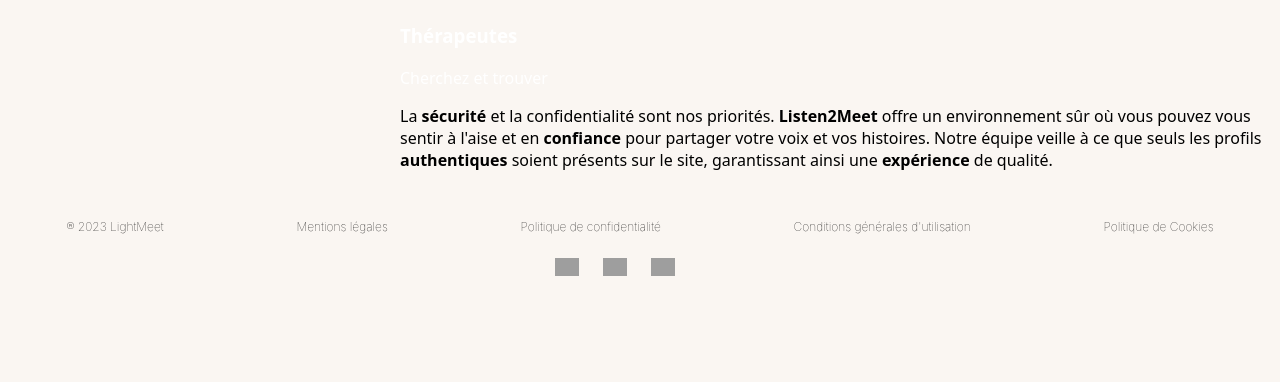
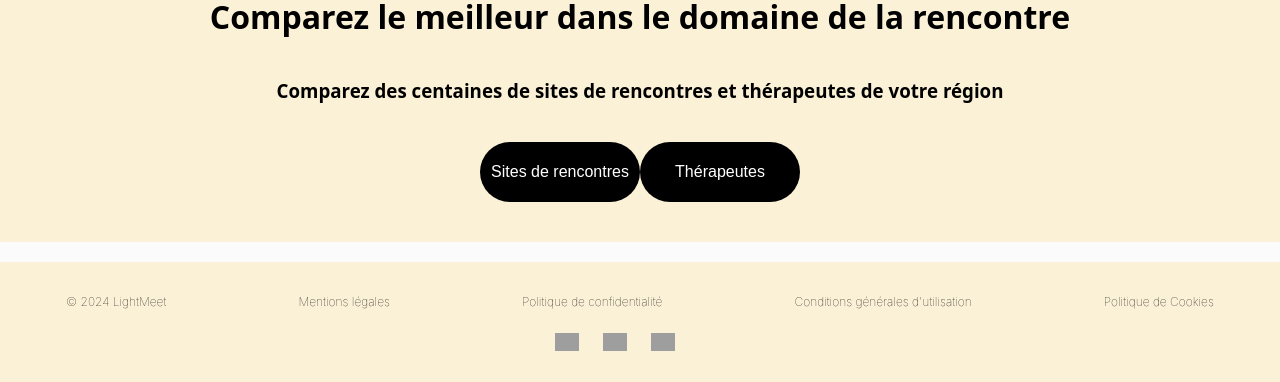
Before and after one commit to mikerault-l2m/lightmeet, a Django app: page / in a window 1280 px wide. Shown: the part 767-1149 px from the top of the page. Before the commit the page ends 1043 px from the top, so only its background shows below. Run offline with Django 4.2, Linux system fonts and the light colour scheme; grey boxes are pictures that could not be loaded.

```diff
--- a/lightmeet/accounts/static/accounts/css/style_base.css
+++ b/lightmeet/accounts/static/accounts/css/style_base.css
@@ -7,7 +7,7 @@
 
 /* base_Contexte.html */
 
-.scription {
+.inscription {
     padding: 15px;
     z-index: 400;
     background: rgba(134, 0, 232, 0.6);
@@ -122,7 +122,7 @@ header {
 body {
     font-family: system-ui, -apple-system, BlinkMacSystemFont, 'Segoe UI', Oxygen, Ubuntu, Cantarell, 'Open Sans', 'Helvetica Neue', sans-serif;
     color: #000000;
-    background-color: #FAF6F2;
+    background-color: #FBFBFB;
     background-repeat: no-repeat;
     background-size: cover;
     margin: 0;
@@ -131,7 +131,7 @@ body {
 /* --------------------footer--------------------------------- */
 
 footer {
-    background-color: #FAF6F2;
+    background-color:#FBF1D6;
     display: flex;
     flex-direction: column;
     font-family: '-apple-system', 'BlinkMacSystemFont', 'sans-serif', 'system-ui';
--- a/lightmeet/lightmeet/urls.py
+++ b/lightmeet/lightmeet/urls.py
@@ -12,45 +12,88 @@ from support.views import *
 from posts.views import *
 
 urlpatterns = [
-    # Administrateur :
-    path('lightmeet-admin/', admin.site.urls),
+            # Administrateur :
+        path('lightmeet-admin/', admin.site.urls),
 
-    path('',Home.as_view(),name = "Home"),
+        # Page principale / CTA Comparer
+        path('',Home.as_view(),name = "Home"),
 
-    # Accounts :
+            # Accounts
 
-    path('connexion', inscription, name="Connexion"),
-    path('connexion/social_network',SocialNetwork, name="Connexion par réseau social"),
-    path('login', login_view, name="login"),
-    path('logout', logout_view, name="logout"),
-    path('connexion/new_account',nouvel_utilisateur,name="nouvel_utilisateur"),
-    path('connexion/forget_password',forget_password, name="forget_password"),
-    path('connexion/delete_account',delete_account,name="Delete Account"),
+        # Connexion de l'utilisateur
+        path('connexion', inscription, name="Connexion"),
 
-    # Legal:
+        # Connexion par le biais des réseaux sociaux
+        path('connexion/social_network',SocialNetwork, name="Connexion par réseau social"),
 
-    path('mentions_légales', legal_Control_2.as_view(), name="Mentions légales"),
-    path('mentions_légales/CGU', legal_Control_CGU.as_view(), name="CGU"),
-    path('mentions_légales/PDC', legal_Control_PDC.as_view(), name="PDC"),
-    path('mentions_légales/PC', legal_Control_PC.as_view(), name="PC"),
-    #path('legal/consentement',legal_consentement.as_view(),name="Consentement"),
+        # Principe de connexion
+        path('login', login_view, name="login"),
 
-    # Partner_meet:
+        # Principe de déconnexion
+        path('logout', logout_view, name="logout"),
 
-    # Cette API propose de filtrer les applications de rencontre afin de proposer le meilleur aux célibataires.
-    path('rencontre/',rencontrer.as_view(),name = "Rencontres"),
+        # Création d'un compte
+        path('connexion/new_account',nouvel_utilisateur,name="nouvel_utilisateur"),
 
-    # Thérapeutes :
-    path('psy/',psy_control_2.as_view(),name = "Psychologue"),
+        # Mot de passe oublié
+        path('connexion/forget_password',forget_password, name="forget_password"),
 
-    # Support :
-    path('contact/',SupportModel.as_view(),name="Contact"),
+        # Supprimer son compte
+        path('connexion/delete_account',delete_account,name="Delete Account"),
 
-    #Blog
-    path('blog/',BlogHome.as_view(),name="blog_home"),
-    path('blog/create',login_required(BlogPostCreate.as_view()),name="blog_create"),
-    path('blog/<str:slug>',BlogPostDetail.as_view(),name="blog_detail"),
-    path('blog/edit/<str:slug>',login_required(BlogPostUpdate.as_view()),name="blog_edit"),
-    path('blog/delete/<str:slug>',login_required(BlogPostDelete.as_view()),name="blog_delete")
+            # Legal
+
+        # Affichage des mentions légales de Lightmeet
+        path('mentions_légales', legal_Control_2.as_view(), name="Mentions légales"),
+
+        # Affichage des CGU
+        path('mentions_légales/CGU', legal_Control_CGU.as_view(), name="CGU"),
+
+        # Affichage des politiques de confidentialité
+        path('mentions_légales/PDC', legal_Control_PDC.as_view(), name="PDC"),
+
+        # Affichage des politiques des cookies
+        path('mentions_légales/PC', legal_Control_PC.as_view(), name="PC"),
+
+        # Obtention du consentement de l'utilisateur
+        #path('legal/consentement',legal_consentement.as_view(),name="Consentement"),
+
+            # Partner_meet:
+
+        # Outil de recherche de sites de rencontre
+        path('rencontre/',rencontrer.as_view(),name = "Rencontres"),
+
+        # Outil de comparaison de marques de rencontre
+        #path('rencontre/comparaison',meet_compare.as_view(),name = "Comparaison Rencontres"),
+
+        # Thérapeutes :
+
+        # Outil de recherche de thérapeutes géolocalisés
+        #path('psy/',psy_control_2.as_view(),name = "Psychologue"),
+
+        # Outil de comparaison entre thérapeutes géolocalisés
+        #path('psy/thérapeutes',psy_control_2.as_view(),name = "Psychologue"),
+
+        # Support :
+
+        # Formulaire pour contacter l'entreprise Lightmeet
+        #path('contact/',SupportModel.as_view(),name="Contact"),
+
+        # Blog
+
+        # Page principale du blog -
+        path('blog/',BlogHome.as_view(),name="blog_home"),
+
+        # Création d'articles sur le Blog
+        path('blog/create',login_required(BlogPostCreate.as_view()),name="blog_create"),
+
+        # Ciblage d'un article suivant le nom de l'article
+        path('blog/<str:slug>',BlogPostDetail.as_view(),name="blog_detail"),
+
+        # Édition d'un article ciblé suivant le nom de l'article
+        path('blog/edit/<str:slug>',login_required(BlogPostUpdate.as_view()),name="blog_edit"),
+
+        # Suppression d'un article
+        path('blog/delete/<str:slug>',login_required(BlogPostDelete.as_view()),name="blog_delete")
 
 ] + static(settings.MEDIA_URL, document_root=settings.MEDIA_ROOT)
--- a/lightmeet/partner_meet/static/partner_meet/css/style_2.css
+++ b/lightmeet/partner_meet/static/partner_meet/css/style_2.css
@@ -0,0 +1,86 @@
+@media(max-width:992px){  header {
+        background-color: transparent; /* Header sans couleur */
+    }
+    .call-to-action-container {
+        background-color: #FBF1D6; /* Couleur du footer */
+        padding: 20px; /* Espacement interne */
+        border-radius: 5px; /* Arrondi des coins */
+        margin-bottom: 20px; /* Marge en bas */
+        width: 100%; /* Largeur à 100% */
+    }
+    .call-to-action {
+        background-color: black; /* Couleur de fond des boutons */
+        border-radius: 40px; /* Arrondi des coins */
+        width: 160px; /* Largeur des boutons */
+        height: 60px; /* Hauteur des boutons */
+        margin-right: 10px; /* Marge à droite des boutons */
+        border: none; /* Supprimer la bordure */
+        cursor: pointer; /* Curseur au survol */
+        color: white; /* Couleur du texte */
+        margin:20px 0px 20px 0px;
+        font-size: 16px; /* Taille du texte */
+    }
+    .call-to-action-site {
+        display: flex; /* Utiliser le modèle de boîte flex */
+        justify-content: center; /* Centrer horizontalement les éléments */
+    }
+    .box {
+        background-color: #FBF1D6; /* Couleur de la box */
+        width: 200px; /* Largeur de la box */
+        height: 150px; /* Hauteur de la box */
+        margin: 10px; /* Marge autour de la box */
+    }
+    .boxes {
+        display: flex; /* Utiliser le modèle de boîte flex */
+        justify-content: space-evenly; /* Espacement égal entre les boxes */
+    }
+    .call-to-action-title {
+        display: flex; /* Utiliser le modèle de boîte flex */
+        justify-content: center; /* Centrer horizontalement */
+        align-items: center; /* Centrer verticalement */
+    }
+}
+
+
+@media(min-width:992px){
+    header {
+        background-color: transparent; /* Header sans couleur */
+    }
+    .call-to-action-container {
+        background-color: #FBF1D6; /* Couleur du footer */
+        padding: 20px; /* Espacement interne */
+        border-radius: 5px; /* Arrondi des coins */
+        margin-bottom: 20px; /* Marge en bas */
+        width: 100%; /* Largeur à 100% */
+    }
+    .call-to-action {
+        background-color: black; /* Couleur de fond des boutons */
+        border-radius: 40px; /* Arrondi des coins */
+        width: 160px; /* Largeur des boutons */
+        height: 60px; /* Hauteur des boutons */
+        margin-right: 10px; /* Marge à droite des boutons */
+        border: none; /* Supprimer la bordure */
+        cursor: pointer; /* Curseur au survol */
+        color: white; /* Couleur du texte */
+        margin:20px 0px 20px 0px;
+        font-size: 16px; /* Taille du texte */
+    }
+    .call-to-action-site {
+        display: flex; /* Utiliser le modèle de boîte flex */
+        justify-content: center; /* Centrer horizontalement les éléments */
+    }
+    .box {
+        background-color: #FBF1D6; /* Couleur de la box */
+        width: 200px; /* Largeur de la box */
+        height: 150px; /* Hauteur de la box */
+        margin: 10px; /* Marge autour de la box */
+    }
+    .boxes {
+        display: flex; /* Utiliser le modèle de boîte flex */
+        justify-content: space-evenly; /* Espacement égal entre les boxes */
+    }
+    .call-to-action-title {
+        display: flex; /* Utiliser le modèle de boîte flex */
+        justify-content: center; /* Centrer horizontalement */
+        align-items: center; /* Centrer verticalement */
+    }}
--- a/lightmeet/partner_meet/templates/partner_meet/Home.html
+++ b/lightmeet/partner_meet/templates/partner_meet/Home.html
@@ -1,48 +1,89 @@
 {% extends 'partner_meet/base_Partner_meet.html' %}
 {% load static %}
 {% block css %}
-<link rel="stylesheet" href="{% static 'accounts/css/style_2.css' %}">
+<link rel="stylesheet" href="{% static 'partner_meet/css/style_2.css' %}">
 {{ block.super }}
 <link rel="stylesheet" href="{% static 'accounts/css/style_base.css' %}">
+<style>
+    header {
+        background-color: transparent; /* Header sans couleur */
+    }
+    .call-to-action-container {
+        background-color: #FBF1D6; /* Couleur du footer */
+        padding: 20px; /* Espacement interne */
+        border-radius: 5px; /* Arrondi des coins */
+        margin-bottom: 20px; /* Marge en bas */
+        width: 100%; /* Largeur à 100% */
+    }
+    .call-to-action {
+        background-color: black; /* Couleur de fond des boutons */
+        border-radius: 40px; /* Arrondi des coins */
+        width: 160px; /* Largeur des boutons */
+        height: 60px; /* Hauteur des boutons */
+        margin-right: 10px; /* Marge à droite des boutons */
+        border: none; /* Supprimer la bordure */
+        cursor: pointer; /* Curseur au survol */
+        color: white; /* Couleur du texte */
+        margin:20px 0px 20px 0px;
+        font-size: 16px; /* Taille du texte */
+    }
+    .call-to-action-site {
+        display: flex; /* Utiliser le modèle de boîte flex */
+        justify-content: center; /* Centrer horizontalement les éléments */
+    }
+    .box {
+        background-color: #FBF1D6; /* Couleur de la box */
+        width: 200px; /* Largeur de la box */
+        height: 150px; /* Hauteur de la box */
+        margin: 10px; /* Marge autour de la box */
+    }
+    .boxes {
+        display: flex; /* Utiliser le modèle de boîte flex */
+        justify-content: space-evenly; /* Espacement égal entre les boxes */
+    }
+    .call-to-action-title {
+        display: flex; /* Utiliser le modèle de boîte flex */
+        justify-content: center; /* Centrer horizontalement */
+        align-items: center; /* Centrer verticalement */
+    }
+</style>
 {% endblock %}
-
+<html>
+<body>
 {% block section %}
-<section>
-    <div class="logoPosition">
-        <div class="positionLogoListen2meet">
-            <img class="logolisten2meet" src="{% static 'contexte/Logos/logo_listen2meet.png' %}" alt=" Logo Listen 2 meet " />
+<h1>Éclairez vos rencontres</h1>
+    <h2>Trouver le site de rencontre qui vous correspond</h2>
+    <button class="call-to-action call-to-action-comparer">Comparer</button> <!-- Ajout de la classe call-to-action-comparer -->
+    <div class="boxes">
+        <div class="box">
+            <p>Comparaison rapide et gratuite</p>
         </div>
-        <div class="PosBoutonAndCitation">
-            <p class="Citation"></p>
-            <button class="Listen"> <a class="link" href="{% url 'Home' %}">Comparer</a> </button>
+        <div class="box">
+            <p>Gain de temps précieux</p>
+        </div>
+        <div class="box">
+            <p>+ 100 sites de rencontres sélectionnés avec soin</p>
         </div>
     </div>
-
-    <div class="Products">
-        <a class="Connexion" href="{% url 'Home' %}">
-            <div class="buttonLinkOtherPage">
-                <img class="meet" src="{% static 'contexte/Logos/rencontre.png' %}" alt=" un site de rencontres où l'on rencontre l'amour par là le biais de la voix " />
-                <div class="black_button">
-                    <h3 class="TitleButton"> Rencontres</h3>
-                    <div class="Description"></div>
-                </div>
-            </div>
-        </a>
-        <a class="Connexion" href="{% url 'Home' %}">
-            <div class="buttonLinkOtherPage">
-                <img class="behavior" src="{% static 'contexte/Logos/la.png' %}">
-                <div class="black_button">
-                    <h3 class="TitleButton"> Thérapeutes</h3>
-                    <P class="Description">Cherchez et trouver </P>
-                </div>
-            </div>
-        </a>
-        <div class="containerSecure">
-            <p class="Secure">
-                La <strong>sécurité</strong> et la confidentialité sont nos priorités. <strong class="wordImportant">Listen2Meet</strong> offre un environnement sûr où vous pouvez vous sentir à l'aise et en <strong>confiance</strong> pour partager votre voix et vos histoires. Notre équipe veille à ce que seuls les profils <strong>authentiques</strong> soient présents sur le site, garantissant ainsi une <strong>expérience</strong> de qualité.
-            </p>
+    <h2>Le comparateur qui répond à vos besoins réels pour trouver l’application qui <strong>VOUS</strong> correspond</h2>
+    <ul>
+        <li>Trouvez l'application de rencontres qui correspond à vos besoins réels</li>
+        <li>Gagnez du temps et de l’argent en comparant facilement en 1 clic</li>
+        <li>Découvrez l’ensemble des sites de rencontres du marché</li>
+        <li>Comparez les différents abonnements proposés par les sites de rencontres</li>
+    </ul>
+    <div class="call-to-action-container">
+        <div class="call-to-action-title">
+            <h1>Comparez le meilleur dans le domaine de la rencontre</h1>
         </div>
-
+        <div class="call-to-action-title">
+            <h3>Comparez des centaines de sites de rencontres et thérapeutes de votre région</h3>
+        </div>
+        <div class="call-to-action-site">
+            <button class="call-to-action">Sites de rencontres</button>
+            <button class="call-to-action">Thérapeutes</button>
+        </div>
     </div>
-</section>
 {% endblock %}
+</body>
+</html>
--- a/lightmeet/partner_meet/templates/partner_meet/base_Partner_meet.html
+++ b/lightmeet/partner_meet/templates/partner_meet/base_Partner_meet.html
@@ -23,10 +23,8 @@
 
 <body class="container">
 <header>
-    <a class="Player" href="{% url 'Home' %}">
-        <div class="logoListen">
-            <img src="{% static 'contexte/Logos/l2m.png' %}" width="60px" height="60px">
-        </div>
+    <a href="{% url 'Home' %}">
+        Lightmeet
     </a>
     <nav class="NavHeader">
         <div class="menuHamburger">
@@ -42,10 +40,9 @@
 {% endblock %}
 {% block footer %}
 <footer>
-
     <ul class="ListFooter">
         <a class="linkFooter" href="{% url 'Home' %}">
-            <li>® 2023 LightMeet</li>
+            <li>© 2024 LightMeet</li>
         </a>
         <a class="linkFooter" href="{% url 'Home' %}">
             <li>Mentions légales</li>
--- a/lightmeet/partner_meet/views.py
+++ b/lightmeet/partner_meet/views.py
@@ -15,6 +15,11 @@ class Home(TemplateView):
 class rencontrer(TemplateView):
     model = Lightener
     template_name = "partner_meet/Home_Rencontres.html"
+
+@login_required
+class meet_compare(TemplateView):
+    model = Lightener
+    template_name = "partner_meet/meet_comparer.html"
 
 
 @login_required
```
Also changed, not shown: 5 other files.
